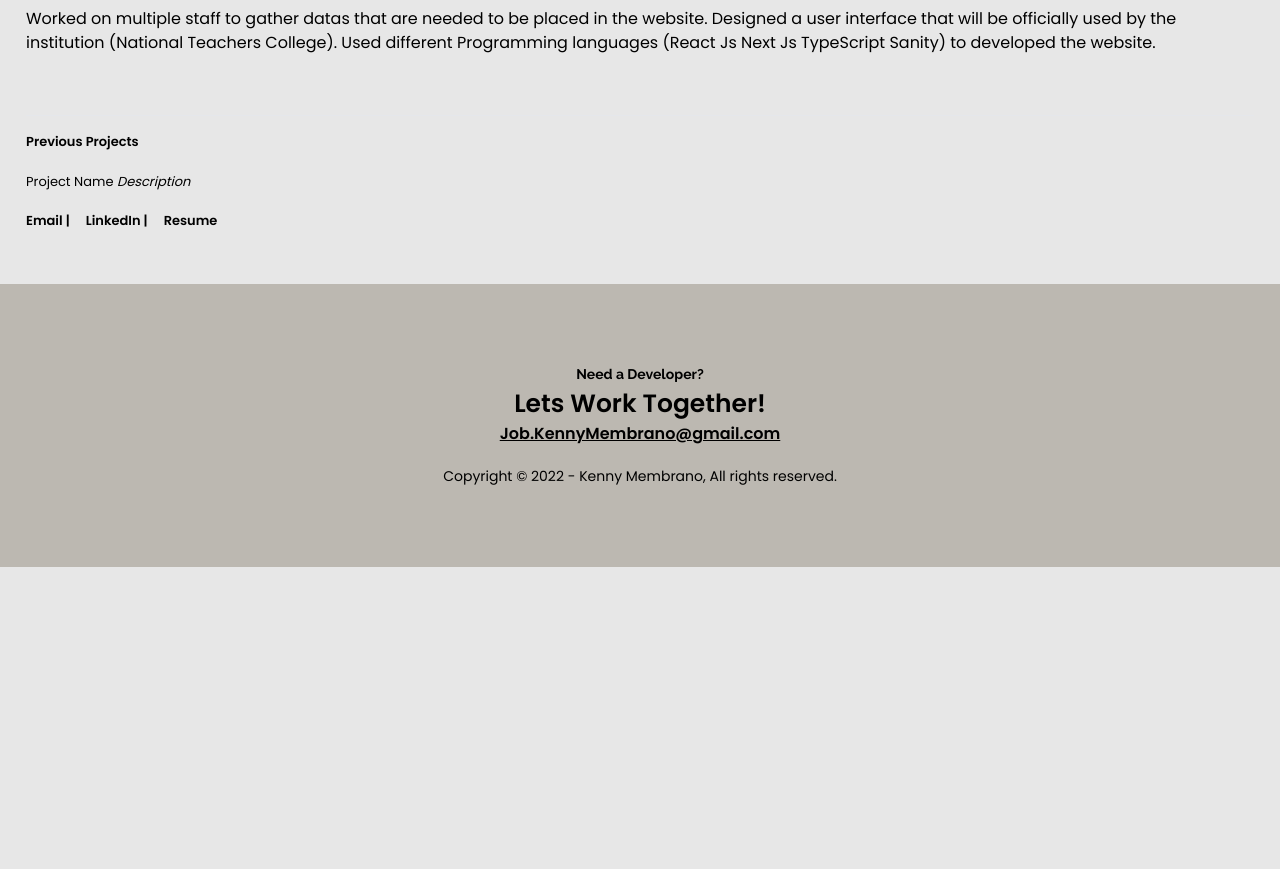
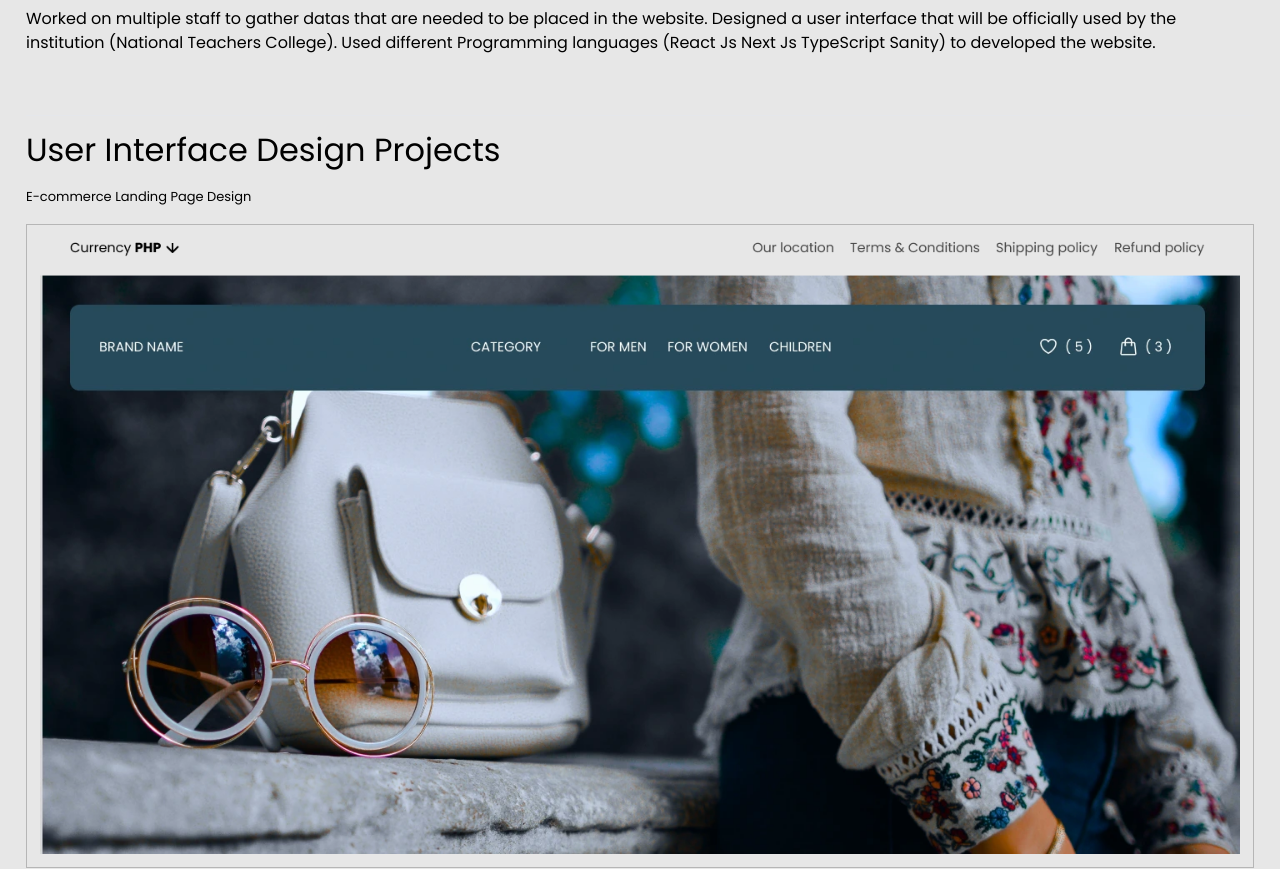
Before and after one commit to Developer-Membrano/Kenny-portfolio, a Next.js app: page / in a window 1280 px wide. Shown: the part 1500-2369 px from the top of the page. Before the commit the page ends 2067 px from the top, so only its background shows below. Built offline with nearby package versions, Linux system fonts and the light colour scheme; a web font is replaced by a local one.

Commit message:
adding figma projects

```diff
--- a/pages/Home.js
+++ b/pages/Home.js
@@ -89,17 +89,17 @@ const Home = () => {
 
 
                     <div className="mt-4">
-                        <h1>Previous Projects</h1>
-                        <h5>Project Name <i>Description</i></h5>
-                            <div className={HomeStyles.ImageContainer}>
-
-                            </div>
+                        <h1 className={HomeStyles.ProjectTitle}>User Interface Design Projects</h1>
+                        <h5>E-commerce Landing Page Design</h5>
+                        <Link href={"https://www.figma.com/file/1lSJH2FnpGYx5rVKJJWqym/UI-Designs?node-id=4%3A90"}>
+                            <img src="/img/E-commerce_project.webp" className={HomeStyles.ecommerce}></img>
+                        </Link>
                     </div>
 
 
                     <footer className={HomeStyles.footer}>
                         <div><h1> Email | </h1></div>
-                        <div><h1> LinkedIn | </h1></div>
+                        <div> <Link href={'https://www.linkedin.com/in/kenny-m-2041911b6'}><h1> LinkedIn | </h1></Link> </div>
                         <div><h1> Resume</h1></div>
                     </footer>
                 </div>
--- a/styles/HomeStyles.module.scss
+++ b/styles/HomeStyles.module.scss
@@ -101,6 +101,17 @@ $breakpoints: (
             padding: 1.2em 0;
           }
         }
+      }
+      .ProjectTitle{
+        font-size: 2rem;
+        line-height: 35px;
+        font-family: 'Poppins';
+        font-weight: 100;
+      }
+      .ecommerce{
+        margin: 1.3em 0;
+        padding: 1em;
+        border: 1px solid rgba(0, 0, 0, 0.212);
       }
       .footer{
         display: flex;
```
Also changed, not shown: public/img/E-commerce_project.webp (added).
